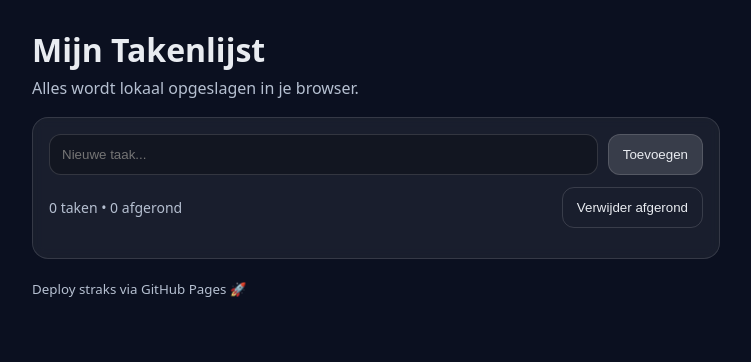
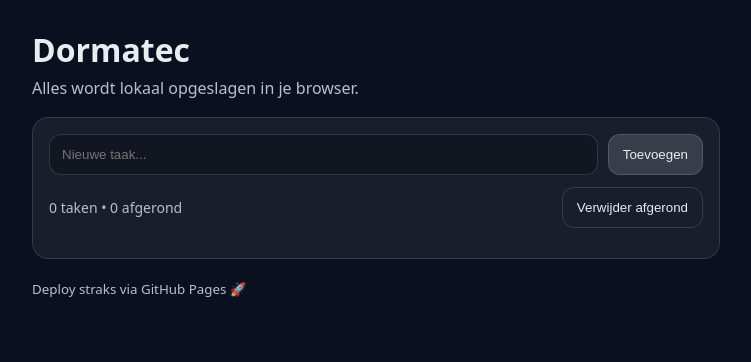
Before and after one commit to AZDormatec/mijn-webapp, a plain HTML site: page index.html in a window 1280 px wide. Shown: the whole page, without its empty margins (264-1015 px from the left). Drawn offline with Linux system fonts and the light colour scheme.

Commit message:
Titel aangepast

```diff
--- a/index.html
+++ b/index.html
@@ -3,13 +3,13 @@
 <head>
   <meta charset="utf-8" />
   <meta name="viewport" content="width=device-width, initial-scale=1" />
-  <title>Mijn Takenlijst</title>
+  <title>Dormatec</title>
   <link rel="stylesheet" href="styles.css" />
 </head>
 <body>
   <main class="container">
     <header class="header">
-      <h1>Mijn Takenlijst</h1>
+      <h1>Dormatec</h1>
       <p class="sub">Alles wordt lokaal opgeslagen in je browser.</p>
     </header>
 
```
